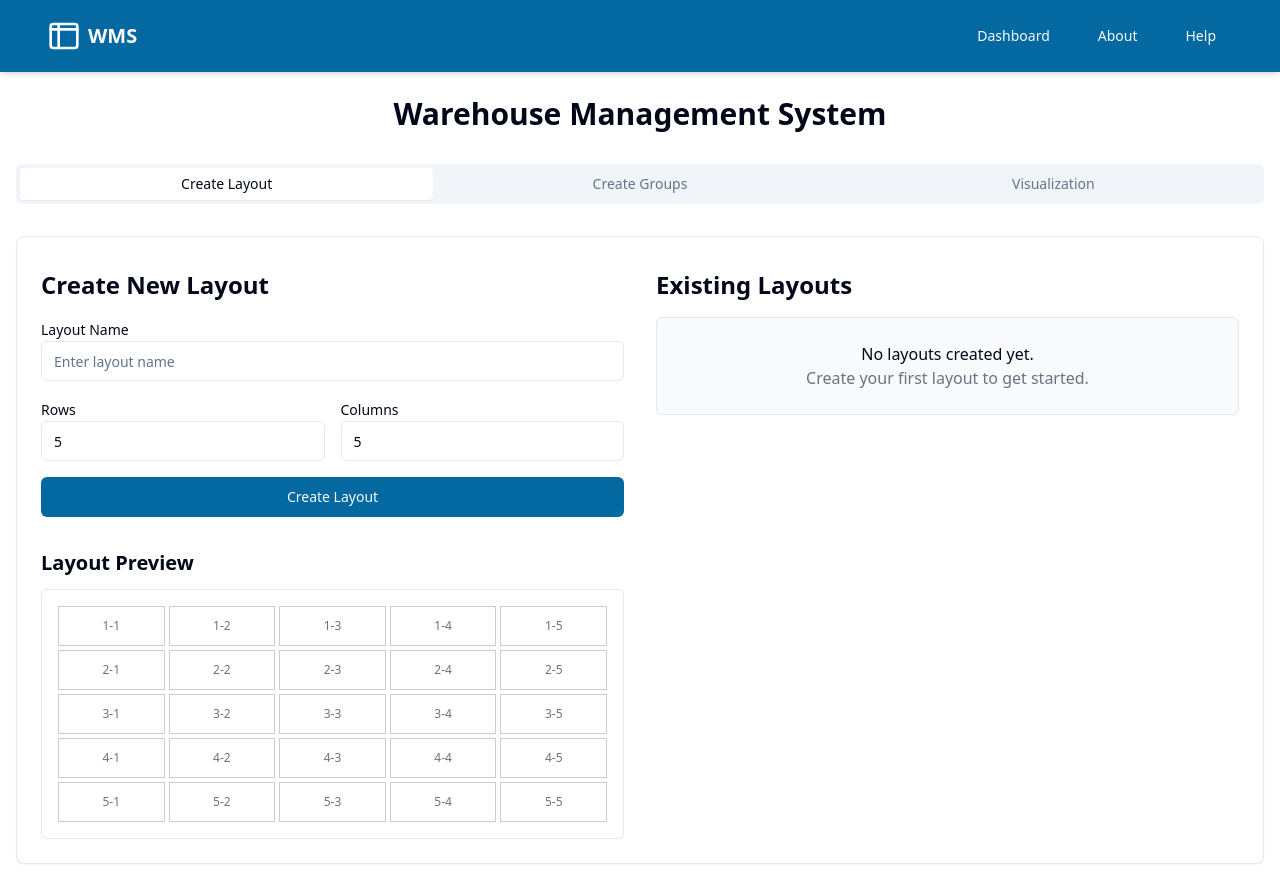
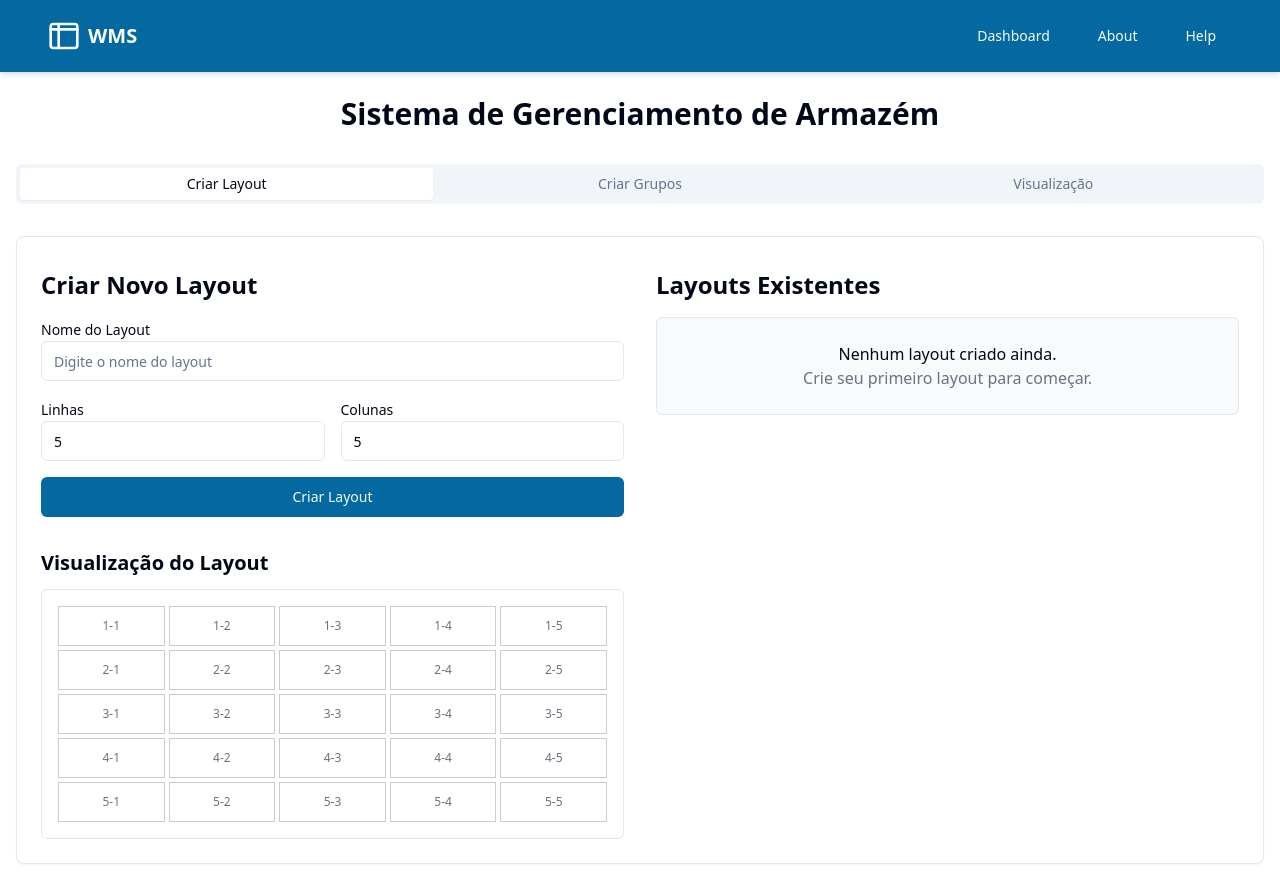
Before and after one commit to willebabi/spatial-wise-manager, a React (Vite) app: page / in a window 1280 px wide. Built offline with nearby package versions, Linux system fonts and the light colour scheme.

Commit message:
Translate to Portuguese (Brazil)

```diff
--- a/src/components/LayoutVisualization.tsx
+++ b/src/components/LayoutVisualization.tsx
@@ -1,3 +1,4 @@
+
 import React, { useState, useEffect } from "react";
 import { toast } from "sonner";
 import { Button } from "@/components/ui/button";
@@ -37,8 +38,8 @@ const LayoutVisualization: React.FC<LayoutVisualizationProps> = ({ selectedLayou
       setGroups(loadedGroups);
       setLocations(loadedLocations);
     } catch (error) {
-      console.error("Error loading data:", error);
-      toast.error("Failed to load layout data");
+      console.error("Erro ao carregar dados:", error);
+      toast.error("Falha ao carregar dados do layout");
     }
     setLoading(false);
   };
@@ -60,23 +61,23 @@ const LayoutVisualization: React.FC<LayoutVisualizationProps> = ({ selectedLayou
 
       setSelectedLocation({ ...selectedLocation, isOccupied: newIsOccupied });
 
-      toast.success(`Location ${selectedLocation.address} marked as ${newIsOccupied ? 'occupied' : 'empty'}`);
+      toast.success(`Localização ${selectedLocation.address} marcada como ${newIsOccupied ? 'ocupada' : 'vazia'}`);
     } catch (error) {
-      console.error("Error updating location:", error);
-      toast.error("Failed to update location status");
+      console.error("Erro ao atualizar localização:", error);
+      toast.error("Falha ao atualizar status da localização");
     }
   };
 
   if (!selectedLayout) {
     return (
       <div className="text-center p-10 border rounded-md bg-gray-50">
-        <p className="text-xl font-medium mb-2">No Layout Selected</p>
-        <p className="text-gray-500">Please select or create a layout first.</p>
+        <p className="text-xl font-medium mb-2">Nenhum Layout Selecionado</p>
+        <p className="text-gray-500">Por favor, selecione ou crie um layout primeiro.</p>
         <Button
           className="mt-4"
           onClick={() => document.getElementById("layout-tab")?.click()}
         >
-          Go to Layout Tab
+          Ir para a Aba de Layout
         </Button>
       </div>
     );
@@ -84,7 +85,7 @@ const LayoutVisualization: React.FC<LayoutVisualizationProps> = ({ selectedLayou
 
   return (
     <div>
-      <h2 className="text-2xl font-bold mb-6">Layout Visualization: {selectedLayout.name}</h2>
+      <h2 className="text-2xl font-bold mb-6">Visualização do Layout: {selectedLayout.name}</h2>
 
       <div className="grid grid-cols-1 md:grid-cols-3 gap-6">
         <div className="md:col-span-2">
@@ -98,7 +99,7 @@ const LayoutVisualization: React.FC<LayoutVisualizationProps> = ({ selectedLayou
                 {Array(selectedLayout.rows).fill(0).map((_, rowIndex) => (
                   <div key={`row-${rowIndex}`} className="flex gap-4">
                     <div className="w-8 flex items-center justify-center font-medium text-gray-500">
-                      R{rowIndex + 1}
+                      L{rowIndex + 1}
                     </div>
                     <div className="flex-1 grid gap-4" style={{ gridTemplateColumns: `repeat(${selectedLayout.columns}, 1fr)` }}>
                       {Array(selectedLayout.columns).fill(0).map((_, colIndex) => {
@@ -153,7 +154,7 @@ const LayoutVisualization: React.FC<LayoutVisualizationProps> = ({ selectedLayou
                               </div>
                             ) : (
                               <div className="h-full flex items-center justify-center text-gray-400 text-sm">
-                                R{rowIndex + 1}-C{colIndex + 1}
+                                L{rowIndex + 1}-C{colIndex + 1}
                               </div>
                             )}
                           </div>
@@ -169,18 +170,18 @@ const LayoutVisualization: React.FC<LayoutVisualizationProps> = ({ selectedLayou
 
         <div>
           <div className="border rounded-md p-4">
-            <h3 className="text-xl font-semibold mb-4">Location Details</h3>
+            <h3 className="text-xl font-semibold mb-4">Detalhes da Localização</h3>
 
             {selectedLocation ? (
               <div>
                 <div className="mb-4 p-3 bg-gray-50 rounded-md">
-                  <p><strong>Address:</strong> {selectedLocation.address}</p>
-                  <p><strong>Group:</strong> {groups.find(g => g.id === selectedLocation.groupId)?.name}</p>
-                  <p><strong>Position:</strong> Row {selectedLocation.row + 1}, Column {selectedLocation.column + 1}</p>
+                  <p><strong>Endereço:</strong> {selectedLocation.address}</p>
+                  <p><strong>Grupo:</strong> {groups.find(g => g.id === selectedLocation.groupId)?.name}</p>
+                  <p><strong>Posição:</strong> Linha {selectedLocation.row + 1}, Coluna {selectedLocation.column + 1}</p>
                   <p className="mt-2">
                     <strong>Status:</strong>
                     <span className={`ml-2 px-2 py-1 rounded text-white text-sm ${selectedLocation.isOccupied ? 'bg-green-500' : 'bg-blue-500'}`}>
-                      {selectedLocation.isOccupied ? 'Occupied' : 'Empty'}
+                      {selectedLocation.isOccupied ? 'Ocupado' : 'Vazio'}
                     </span>
                   </p>
                 </div>
@@ -190,7 +191,7 @@ const LayoutVisualization: React.FC<LayoutVisualizationProps> = ({ selectedLayou
                   className="w-full mb-2"
                   variant={selectedLocation.isOccupied ? "destructive" : "default"}
                 >
-                  Mark as {selectedLocation.isOccupied ? 'Empty' : 'Occupied'}
+                  Marcar como {selectedLocation.isOccupied ? 'Vazio' : 'Ocupado'}
                 </Button>
 
                 <Button
@@ -198,41 +199,41 @@ const LayoutVisualization: React.FC<LayoutVisualizationProps> = ({ selectedLayou
                   variant="outline"
                   className="w-full"
                 >
-                  Clear Selection
+                  Limpar Seleção
                 </Button>
               </div>
             ) : (
               <div className="text-center p-6 border rounded-md bg-gray-50">
-                <p>No location selected</p>
-                <p className="text-gray-500">Click on a location in the visualization to see details</p>
+                <p>Nenhuma localização selecionada</p>
+                <p className="text-gray-500">Clique em uma localização na visualização para ver detalhes</p>
               </div>
             )}
 
             <div className="mt-6">
-              <h4 className="font-medium mb-2">Legend</h4>
+              <h4 className="font-medium mb-2">Legenda</h4>
               <div className="space-y-2">
                 <div className="flex items-center">
                   <div className="w-4 h-4 bg-blue-500 rounded mr-2"></div>
-                  <span>Empty Location</span>
+                  <span>Localização Vazia</span>
                 </div>
                 <div className="flex items-center">
                   <div className="w-4 h-4 bg-green-500 rounded mr-2"></div>
-                  <span>Occupied Location</span>
+                  <span>Localização Ocupada</span>
                 </div>
                 <div className="flex items-center">
                   <div className="w-4 h-4 border-2 border-blue-500 rounded mr-2"></div>
-                  <span>Selected Location</span>
+                  <span>Localização Selecionada</span>
                 </div>
               </div>
             </div>
 
             <div className="mt-6">
-              <h4 className="font-medium mb-2">Statistics</h4>
+              <h4 className="font-medium mb-2">Estatísticas</h4>
               <div className="space-y-1">
-                <p className="text-sm">Total Locations: {locations.length}</p>
-                <p className="text-sm">Occupied: {locations.filter(loc => loc.isOccupied).length}</p>
-                <p className="text-sm">Empty: {locations.filter(loc => !loc.isOccupied).length}</p>
-                <p className="text-sm">Occupancy Rate: {locations.length > 0 ?
+                <p className="text-sm">Total de Localizações: {locations.length}</p>
+                <p className="text-sm">Ocupadas: {locations.filter(loc => loc.isOccupied).length}</p>
+                <p className="text-sm">Vazias: {locations.filter(loc => !loc.isOccupied).length}</p>
+                <p className="text-sm">Taxa de Ocupação: {locations.length > 0 ?
                   `${Math.round((locations.filter(loc => loc.isOccupied).length / locations.length) * 100)}%` :
                   '0%'
                 }</p>
--- a/src/components/WarehouseLayout.tsx
+++ b/src/components/WarehouseLayout.tsx
@@ -31,19 +31,19 @@ const WarehouseLayout: React.FC<WarehouseLayoutProps> = ({ setSelectedLayout })
         setSelectedLayout(loadedLayouts[0]);
       }
     } catch (error) {
-      console.error("Error loading layouts:", error);
-      toast.error("Failed to load layouts");
+      console.error("Erro ao carregar layouts:", error);
+      toast.error("Falha ao carregar layouts");
     }
   };
 
   const handleCreateLayout = async () => {
     if (!layoutName.trim()) {
-      toast.error("Layout name is required");
+      toast.error("Nome do layout é obrigatório");
       return;
     }
 
     if (rows < 1 || columns < 1) {
-      toast.error("Rows and columns must be at least 1");
+      toast.error("Linhas e colunas devem ser pelo menos 1");
       return;
     }
 
@@ -55,56 +55,56 @@ const WarehouseLayout: React.FC<WarehouseLayoutProps> = ({ setSelectedLayout })
         columns
       });
 
-      toast.success(`Layout "${layoutName}" created successfully`);
+      toast.success(`Layout "${layoutName}" criado com sucesso`);
       setLayoutName("");
       await loadLayouts();
     } catch (error) {
-      console.error("Error creating layout:", error);
-      toast.error("Failed to create layout");
+      console.error("Erro ao criar layout:", error);
+      toast.error("Falha ao criar layout");
     }
     setLoading(false);
   };
 
   const handleDeleteLayout = async (id: number) => {
-    if (confirm("Are you sure you want to delete this layout? This will delete all groups and locations associated with it.")) {
+    if (confirm("Tem certeza que deseja excluir este layout? Isso excluirá todos os grupos e locações associados a ele.")) {
       try {
         await deleteLayout(id);
-        toast.success("Layout deleted successfully");
+        toast.success("Layout excluído com sucesso");
         // If the deleted layout was selected, reset the selection
         setSelectedLayout(null);
         await loadLayouts();
       } catch (error) {
-        console.error("Error deleting layout:", error);
-        toast.error("Failed to delete layout");
+        console.error("Erro ao excluir layout:", error);
+        toast.error("Falha ao excluir layout");
       }
     }
   };
 
   const handleSelectLayout = (layout: Layout) => {
     setSelectedLayout(layout);
-    toast.success(`Layout "${layout.name}" selected`);
+    toast.success(`Layout "${layout.name}" selecionado`);
   };
 
   return (
     <div>
       <div className="grid md:grid-cols-2 gap-8">
         <div>
-          <h2 className="text-2xl font-bold mb-4">Create New Layout</h2>
+          <h2 className="text-2xl font-bold mb-4">Criar Novo Layout</h2>
 
           <div className="space-y-4">
             <div>
-              <Label htmlFor="layoutName">Layout Name</Label>
+              <Label htmlFor="layoutName">Nome do Layout</Label>
               <Input
                 id="layoutName"
                 value={layoutName}
                 onChange={(e) => setLayoutName(e.target.value)}
-                placeholder="Enter layout name"
+                placeholder="Digite o nome do layout"
               />
             </div>
 
             <div className="grid grid-cols-2 gap-4">
               <div>
-                <Label htmlFor="rows">Rows</Label>
+                <Label htmlFor="rows">Linhas</Label>
                 <Input
                   id="rows"
                   type="number"
@@ -115,7 +115,7 @@ const WarehouseLayout: React.FC<WarehouseLayoutProps> = ({ setSelectedLayout })
               </div>
 
               <div>
-                <Label htmlFor="columns">Columns</Label>
+                <Label htmlFor="columns">Colunas</Label>
                 <Input
                   id="columns"
                   type="number"
@@ -131,12 +131,12 @@ const WarehouseLayout: React.FC<WarehouseLayoutProps> = ({ setSelectedLayout })
               disabled={loading}
               className="w-full"
             >
-              {loading ? "Creating..." : "Create Layout"}
+              {loading ? "Criando..." : "Criar Layout"}
             </Button>
           </div>
 
           <div className="mt-8">
-            <h3 className="text-xl font-semibold mb-3">Layout Preview</h3>
+            <h3 className="text-xl font-semibold mb-3">Visualização do Layout</h3>
             <div className="overflow-x-auto border rounded-md p-4">
               <div
                 className="grid gap-1"
@@ -163,12 +163,12 @@ const WarehouseLayout: React.FC<WarehouseLayoutProps> = ({ setSelectedLayout })
         </div>
 
         <div>
-          <h2 className="text-2xl font-bold mb-4">Existing Layouts</h2>
+          <h2 className="text-2xl font-bold mb-4">Layouts Existentes</h2>
 
           {layouts.length === 0 ? (
             <div className="text-center p-6 border rounded-md bg-gray-50">
-              <p>No layouts created yet.</p>
-              <p className="text-gray-500">Create your first layout to get started.</p>
+              <p>Nenhum layout criado ainda.</p>
+              <p className="text-gray-500">Crie seu primeiro layout para começar.</p>
             </div>
           ) : (
             <div className="space-y-4">
@@ -183,10 +183,10 @@ const WarehouseLayout: React.FC<WarehouseLayoutProps> = ({ setSelectedLayout })
                   <div>
                     <h3 className="font-medium">{layout.name}</h3>
                     <p className="text-sm text-gray-500">
-                      {layout.rows} rows × {layout.columns} columns
+                      {layout.rows} linhas × {layout.columns} colunas
                     </p>
                     <p className="text-xs text-gray-400">
-                      Created: {new Date(layout.createdAt).toLocaleString()}
+                      Criado em: {new Date(layout.createdAt).toLocaleString()}
                     </p>
                   </div>
 
@@ -199,7 +199,7 @@ const WarehouseLayout: React.FC<WarehouseLayoutProps> = ({ setSelectedLayout })
                         handleSelectLayout(layout);
                       }}
                     >
-                      Select
+                      Selecionar
                     </Button>
                     <Button
                       variant="destructive"
@@ -209,7 +209,7 @@ const WarehouseLayout: React.FC<WarehouseLayoutProps> = ({ setSelectedLayout })
                         if (layout.id) handleDeleteLayout(layout.id);
                       }}
                     >
-                      Delete
+                      Excluir
                     </Button>
                   </div>
                 </div>
--- a/src/pages/Index.tsx
+++ b/src/pages/Index.tsx
@@ -24,13 +24,13 @@ const Index = () => {
       <Navbar />
 
       <div className="container mx-auto px-4 py-6">
-        <h1 className="text-3xl font-bold mb-8 text-center">Warehouse Management System</h1>
+        <h1 className="text-3xl font-bold mb-8 text-center">Sistema de Gerenciamento de Armazém</h1>
 
         <Tabs defaultValue="layout" onValueChange={setActiveTab}>
           <TabsList className="grid w-full grid-cols-3 mb-8">
-            <TabsTrigger value="layout">Create Layout</TabsTrigger>
-            <TabsTrigger value="groups">Create Groups</TabsTrigger>
-            <TabsTrigger value="visualization">Visualization</TabsTrigger>
+            <TabsTrigger value="layout">Criar Layout</TabsTrigger>
+            <TabsTrigger value="groups">Criar Grupos</TabsTrigger>
+            <TabsTrigger value="visualization">Visualização</TabsTrigger>
           </TabsList>
 
           <Card className="mt-4">
```
Also changed, not shown: src/pages/NotFound.tsx (+4 -3 lines).
